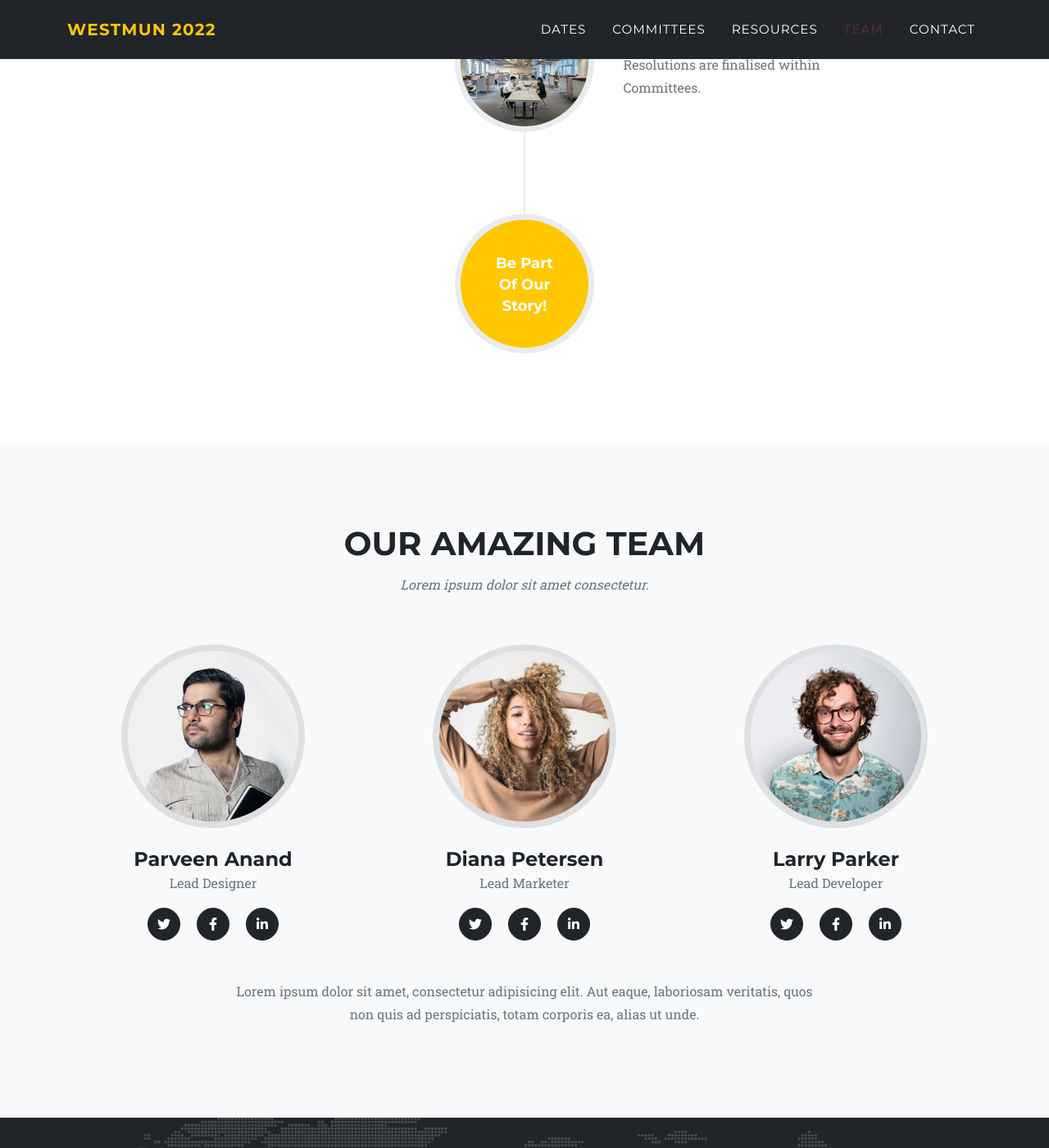
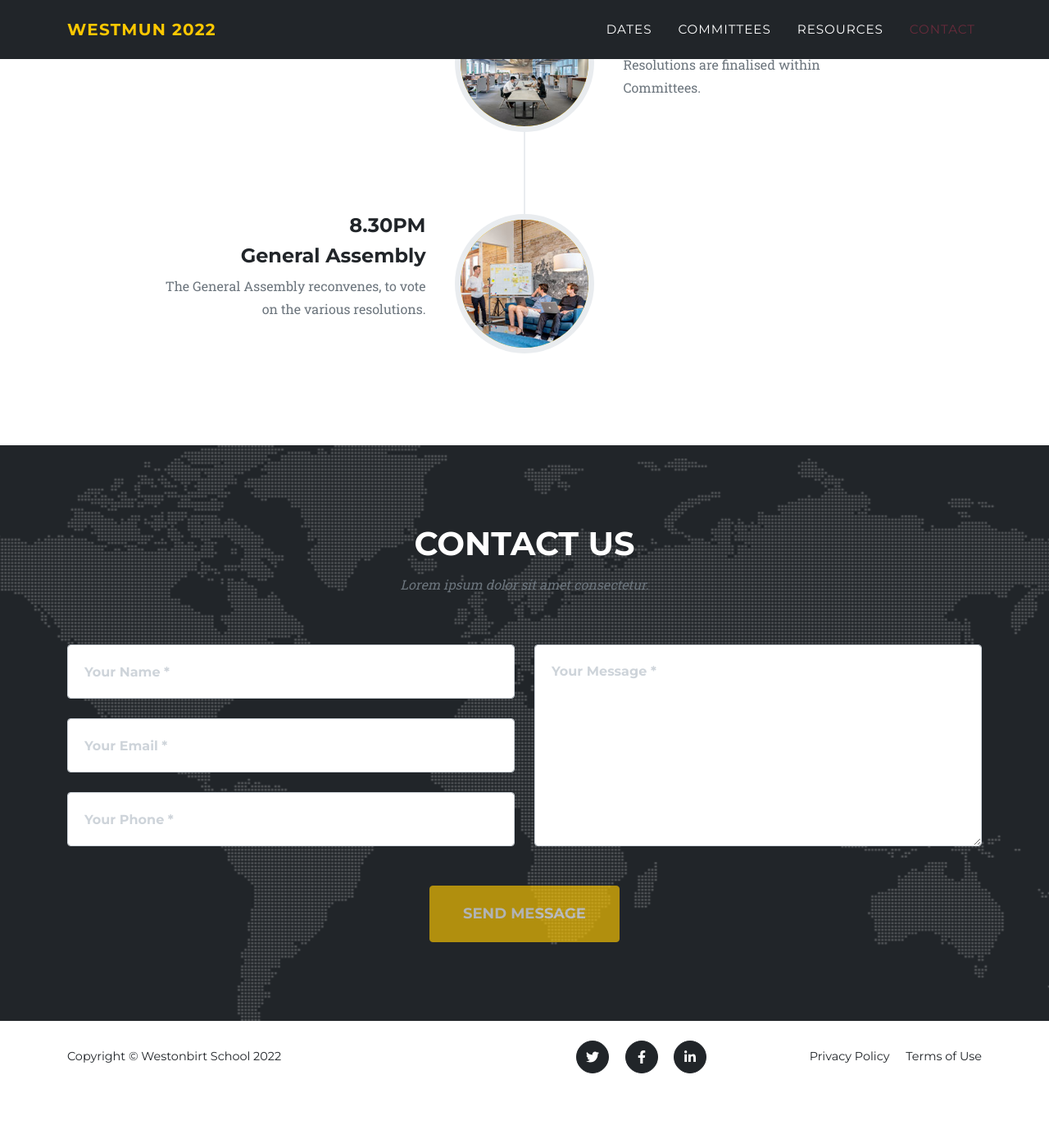
Before and after one commit to WESTMUN/westmun.github.io, a Jekyll site: the page built from index.md, in a window 1280 px wide and 1400 px high, scrolled down 3783 px. Shown: the whole window at 82% size. Built offline with Jekyll 4.4.1, drawn with Linux system fonts in a browser that asks for light colours; after the commit the page ends 5116 px from its top, so only the background shows below that.

Commit message:
finalise timetline and hide team

```diff
--- a/index.md
+++ b/index.md
@@ -19,7 +19,9 @@ layout: default
                 <li class="nav-item"><a class="nav-link" href="#dates">Dates</a></li>
                 <li class="nav-item"><a class="nav-link" href="#committees">Committees</a></li>
                 <li class="nav-item"><a class="nav-link" href="#resources">Resources</a></li>
+                <!--
                 <li class="nav-item"><a class="nav-link" href="#team">Team</a></li>
+                -->
                 <li class="nav-item"><a class="nav-link" href="#contact">Contact</a></li>
             </ul>
         </div>
@@ -254,21 +256,24 @@ layout: default
                     </div>
                 </div>
             </li>
-            <li class="timeline-inverted">
-                <div class="timeline-image">
-                    <h4>
-                        Be Part
-                        <br />
-                        Of Our
-                        <br />
-                        Story!
-                    </h4>
+            <li class="timeline">
+                <div class="timeline-image"><img class="rounded-circle img-fluid" src="assets/img/about/3.jpg"
+                        alt="..." /></div>
+                <div class="timeline-panel">
+                    <div class="timeline-heading">
+                        <h4>8.30PM</h4>
+                        <h4 class="subheading">General Assembly</h4>
+                    </div>
+                    <div class="timeline-body">
+                        <p class="text-muted">The General Assembly reconvenes, to vote on the various resolutions.</p>
+                    </div>
                 </div>
             </li>
         </ul>
     </div>
 </section>
 <!-- Team-->
+<!--
 <section class="page-section bg-light" id="team">
     <div class="container">
         <div class="text-center">
@@ -315,6 +320,7 @@ layout: default
         </div>
     </div>
 </section>
+-->
 <!-- Contact-->
 <section class="page-section" id="contact">
     <div class="container">
```
